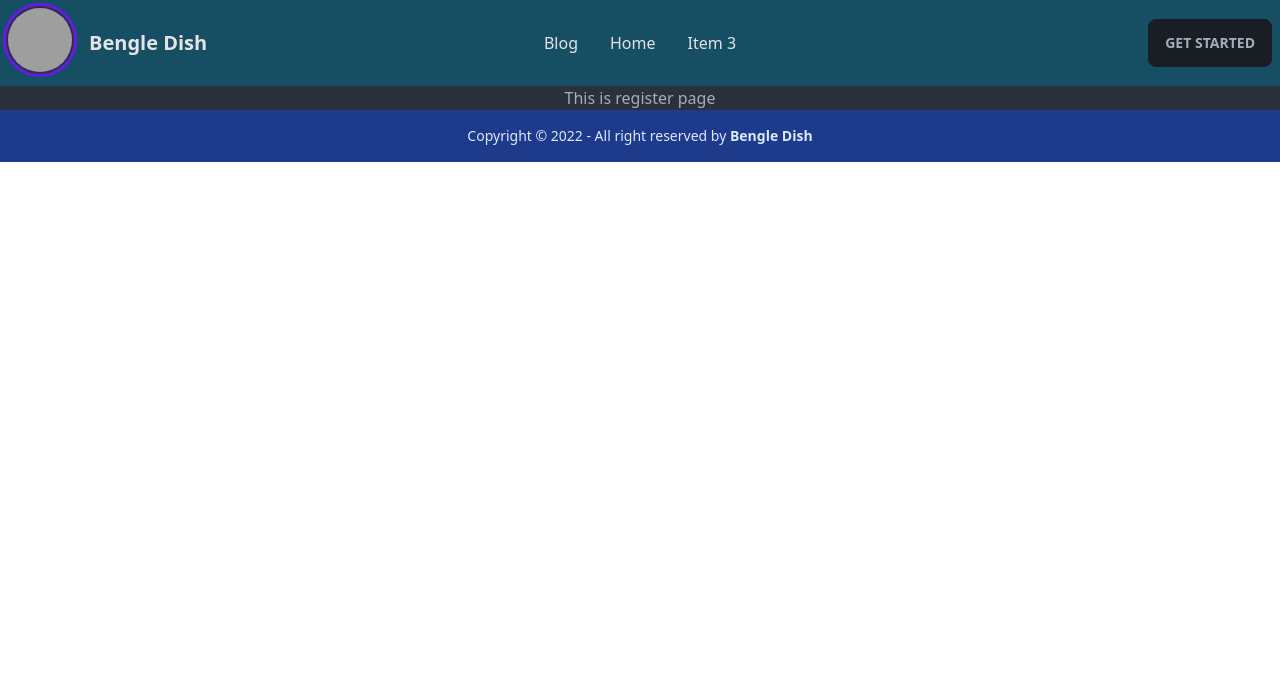
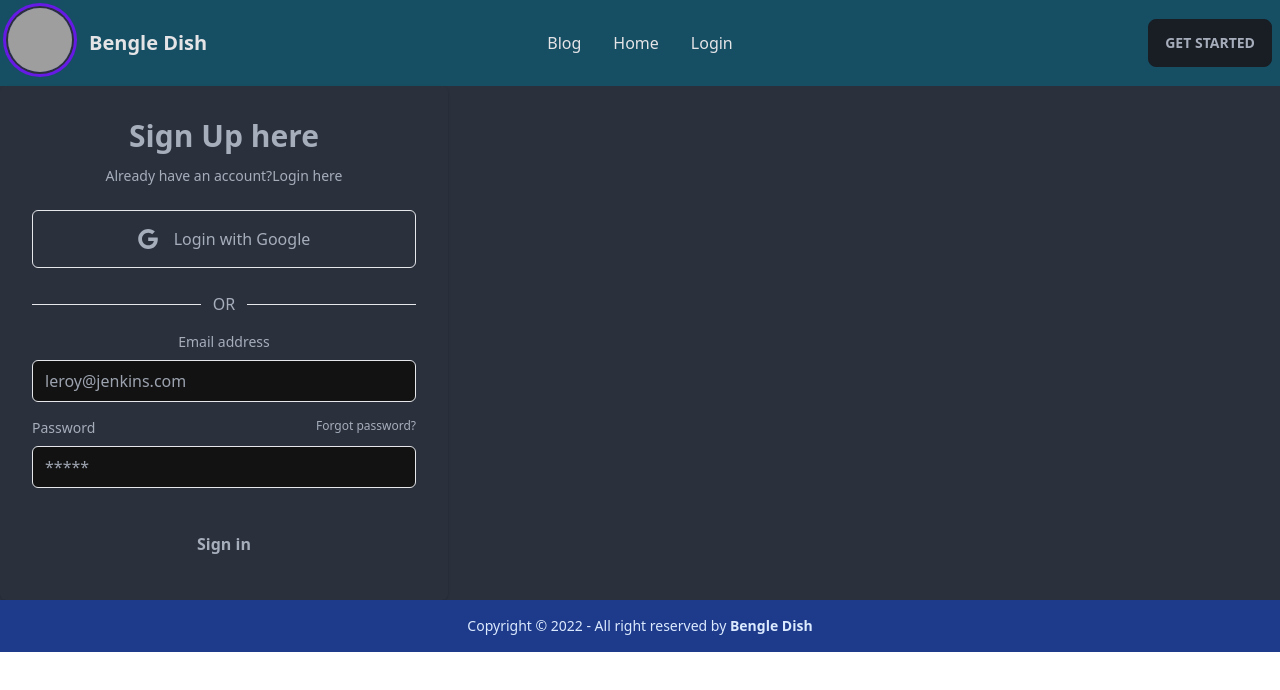
Before and after one commit to raihan-778/bengal-dish-review-client, a React (Vite) app: page /register in a window 1280 px wide. Shown: the top 690 px of the page. Built offline with nearby package versions, Linux system fonts and the light colour scheme; grey boxes are pictures that could not be loaded.

Commit message:
register & login page added

```diff
--- a/src/components/pages/Login/Login.jsx
+++ b/src/components/pages/Login/Login.jsx
@@ -1,9 +1,79 @@
 import React from "react";
+import { Link } from "react-router-dom";
 
 const Login = () => {
   return (
     <div>
-      <h2>This is login page</h2>
+      <div className="flex flex-col max-w-md p-6 rounded-md sm:p-10 dark:bg-gray-900 dark:text-gray-100">
+        <div className="mb-8 text-center">
+          <h1 className="my-3 text-4xl font-bold">Sign in</h1>
+          <p className="text-sm dark:text-gray-400">
+            Sign in to access your account
+          </p>
+        </div>
+        <form
+          novalidate=""
+          action=""
+          className="space-y-12 ng-untouched ng-pristine ng-valid"
+        >
+          <div className="space-y-4">
+            <div>
+              <label for="email" className="block mb-2 text-sm">
+                Email address
+              </label>
+              <input
+                type="email"
+                name="email"
+                id="email"
+                placeholder="leroy@jenkins.com"
+                className="w-full px-3 py-2 border rounded-md dark:border-gray-700 dark:bg-gray-900 dark:text-gray-100"
+              />
+            </div>
+            <div>
+              <div className="flex justify-between mb-2">
+                <label for="password" className="text-sm">
+                  Password
+                </label>
+                <a
+                  rel="noopener noreferrer"
+                  href="#"
+                  className="text-xs hover:underline dark:text-gray-400"
+                >
+                  Forgot password?
+                </a>
+              </div>
+              <input
+                type="password"
+                name="password"
+                id="password"
+                placeholder="*****"
+                className="w-full px-3 py-2 border rounded-md dark:border-gray-700 dark:bg-gray-900 dark:text-gray-100"
+              />
+            </div>
+          </div>
+          <div className="space-y-2">
+            <div>
+              <button
+                type="button"
+                className="w-full px-8 py-3 font-semibold rounded-md dark:bg-violet-400 dark:text-gray-900"
+              >
+                Sign in
+              </button>
+            </div>
+            <p className="px-6 text-sm text-center dark:text-gray-400">
+              Don't have an account yet?
+              <Link
+                rel="noopener noreferrer"
+                to="/register"
+                className="hover:underline dark:text-violet-400"
+              >
+                Sign up
+              </Link>
+              .
+            </p>
+          </div>
+        </form>
+      </div>
     </div>
   );
 };
--- a/src/components/pages/Register/Register.jsx
+++ b/src/components/pages/Register/Register.jsx
@@ -1,9 +1,92 @@
 import React from "react";
+import { Link } from "react-router-dom";
 
 const Register = () => {
   return (
     <div>
-      <h2>This is register page</h2>
+      <div className="w-full max-w-md p-4 rounded-md shadow sm:p-8 dark:bg-gray-900 dark:text-gray-100">
+        <h2 className="mb-3 text-3xl font-semibold text-center">
+          Sign Up here
+        </h2>
+        <p className="text-sm text-center dark:text-gray-400">
+          Already have an account?
+          <Link
+            to="/login"
+            rel="noopener noreferrer"
+            className="focus:underline hover:underline"
+          >
+            Login here
+          </Link>
+        </p>
+        <div className="my-6 space-y-4">
+          <button
+            aria-label="Login with Google"
+            type="button"
+            className="flex items-center justify-center w-full p-4 space-x-4 border rounded-md focus:ring-2 focus:ring-offset-1 dark:border-gray-400 focus:ring-violet-400"
+          >
+            <svg
+              xmlns="http://www.w3.org/2000/svg"
+              viewBox="0 0 32 32"
+              className="w-5 h-5 fill-current"
+            >
+              <path d="M16.318 13.714v5.484h9.078c-0.37 2.354-2.745 6.901-9.078 6.901-5.458 0-9.917-4.521-9.917-10.099s4.458-10.099 9.917-10.099c3.109 0 5.193 1.318 6.38 2.464l4.339-4.182c-2.786-2.599-6.396-4.182-10.719-4.182-8.844 0-16 7.151-16 16s7.156 16 16 16c9.234 0 15.365-6.49 15.365-15.635 0-1.052-0.115-1.854-0.255-2.651z"></path>
+            </svg>
+            <p>Login with Google</p>
+          </button>
+        </div>
+        <div className="flex items-center w-full my-4">
+          <hr className="w-full dark:text-gray-400" />
+          <p className="px-3 dark:text-gray-400">OR</p>
+          <hr className="w-full dark:text-gray-400" />
+        </div>
+        <form
+          novalidate=""
+          action=""
+          className="space-y-8 ng-untouched ng-pristine ng-valid"
+        >
+          <div className="space-y-4">
+            <div className="space-y-2">
+              <label for="email" className="block text-sm">
+                Email address
+              </label>
+              <input
+                type="email"
+                name="email"
+                id="email"
+                placeholder="leroy@jenkins.com"
+                className="w-full px-3 py-2 border rounded-md dark:border-gray-700 dark:bg-gray-900 dark:text-gray-100 focus:dark:border-violet-400"
+              />
+            </div>
+            <div className="space-y-2">
+              <div className="flex justify-between">
+                <label for="password" className="text-sm">
+                  Password
+                </label>
+                <a
+                  rel="noopener noreferrer"
+                  href="#"
+                  className="text-xs hover:underline dark:text-gray-400"
+                >
+                  Forgot password?
+                </a>
+              </div>
+              <input
+                type="password"
+                name="password"
+                id="password"
+                placeholder="*****"
+                className="w-full px-3 py-2 border rounded-md dark:border-gray-700 dark:bg-gray-900 dark:text-gray-100 focus:dark:border-violet-400"
+              />
+            </div>
+          </div>
+          <button
+            type="button"
+            className="w-full px-8 py-3 font-semibold rounded-md dark:bg-violet-400 dark:text-gray-900"
+          >
+            Sign in
+          </button>
+        </form>
+      </div>
     </div>
   );
 };
--- a/src/components/shared/Navbar/Navbar.jsx
+++ b/src/components/shared/Navbar/Navbar.jsx
@@ -51,7 +51,7 @@
                 </a>
               </li>
               <li>
-                <a>Item 3</a>
+                <Link to="/login">Login</Link>
               </li>
             </ul>
           </div>
@@ -66,7 +66,7 @@
               <Link to="/">Home</Link>
             </li>
             <li>
-              <a>Item 3</a>
+              <Link to="/login">Login</Link>
             </li>
           </ul>
         </div>
```
